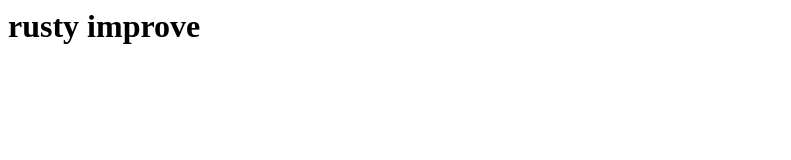
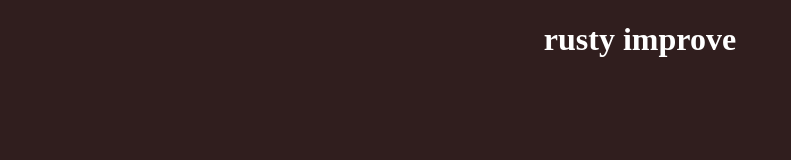
Before and after one commit to rustyimprove/rustyimprove.github.io, a plain HTML site: page index.html in a window 1280 px wide. Shown: the whole page, without its empty margins (0-791 px from the left). Drawn offline with Linux system fonts and the light colour scheme.

Commit message:
Update index.html

```diff
--- a/index.html
+++ b/index.html
@@ -1 +1,19 @@
-<h1>rusty improve</h1>
+<!DOCTYPE html>
+<html>
+<head>
+
+<style>
+body {
+    background-color: #301E1E;
+    color: white;
+    text-align: center;
+}
+</style>
+
+</head>
+<body>
+
+  <h1>rusty improve</h1>
+
+</body>
+</html>
```
